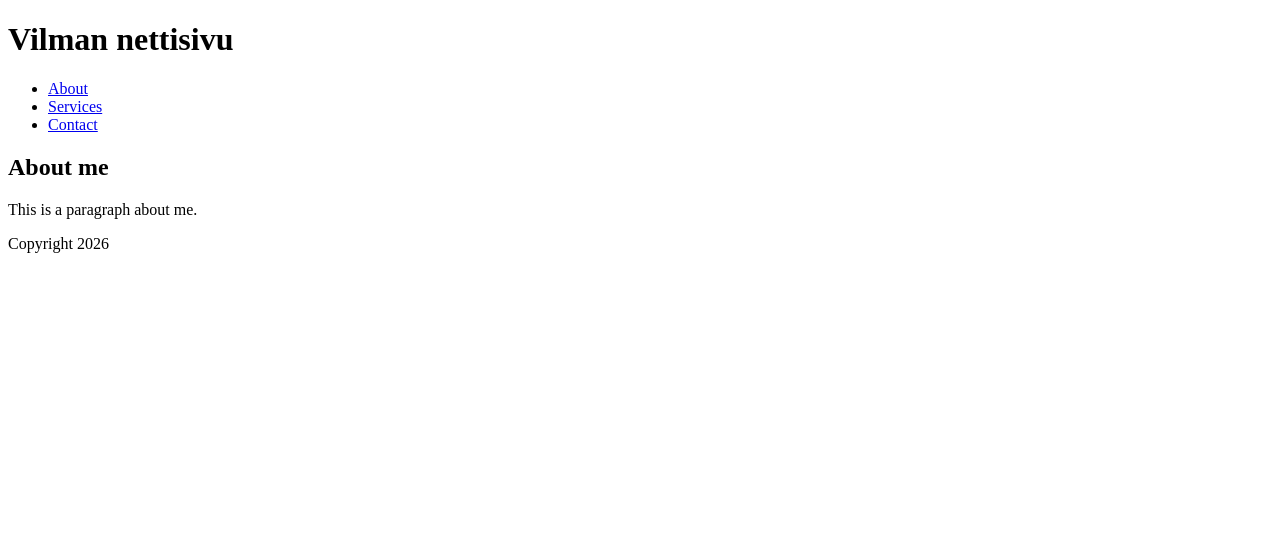
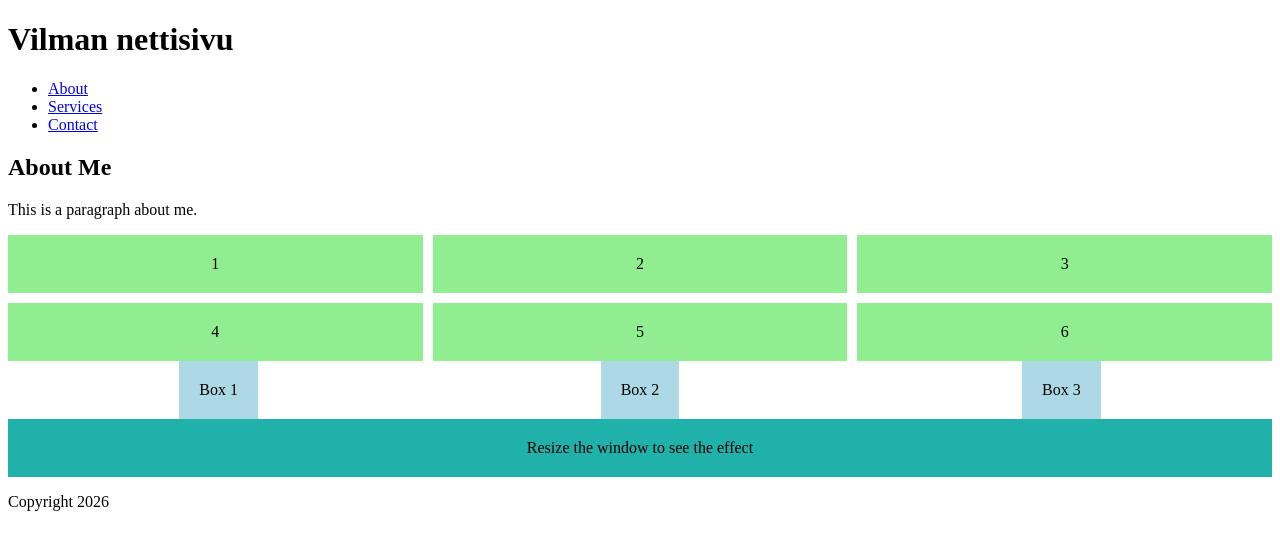
Before and after one commit to vilmahlstrom/websivuston_kehittaminen_syksy2026, a plain HTML site: page WS_04/index.html in a window 1280 px wide. Drawn offline with Linux system fonts and the light colour scheme.

Commit message:
WS_04 valmis eka versio (täytyy tarkistaa)

```diff
--- a/WS_04/index.html
+++ b/WS_04/index.html
@@ -4,6 +4,7 @@
     <meta charset="UTF-8">
     <meta name="viewport" content="width=device-width, initial-scale=1.0">
     <title>Document</title>
+    <link rel="stylesheet" href="style.css">
 </head>
 <body>
     <header>
@@ -19,9 +20,26 @@
 
     <main>
         <section id="about">
-            <h2>About me</h2>
+            <h2>About Me</h2>
             <p>This is a paragraph about me.</p>
         </section>
+
+        <div class="grid-container">
+            <div class="grid-item">1</div>
+            <div class="grid-item">2</div>
+            <div class="grid-item">3</div>
+            <div class="grid-item">4</div>
+            <div class="grid-item">5</div>
+            <div class="grid-item">6</div>
+        </div>
+
+        <div class="flex-container">
+            <div class="box">Box 1</div>
+            <div class="box">Box 2</div>
+            <div class="box">Box 3</div>
+        </div>
+
+        <div class="responsive-box">Resize the window to see the effect</div>
     </main>
 
     <footer>
--- /dev/null
+++ b/WS_04/style.css
@@ -0,0 +1,40 @@
+.grid-container {
+    display: grid;
+    grid-template-columns: repeat(3, 1fr);
+    grid-gap: 10px;
+}
+
+.grid-item {
+    background-color: lightgreen;
+    padding: 20px;
+    text-align: center;
+}
+
+.flex-container {
+    display: flex;
+    justify-content: space-around;
+    align-items: center;
+}
+
+.box {
+    background-color: lightblue;
+    padding: 20px;
+    text-align: center;
+}
+
+.responsive-box {
+    padding: 20px;
+    text-align: center;
+}
+
+@media (max-width: 600px) {
+    .responsive-box {
+        background-color: lightcoral;
+    }
+}
+
+@media (min-width: 601px) {
+    .responsive-box {
+        background-color: lightseagreen;
+    }
+}
```
